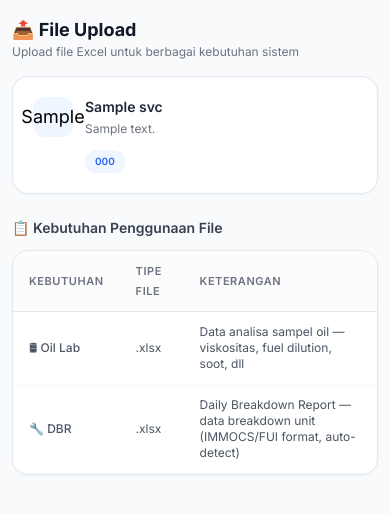
After one commit to yordanb/fui_frontend, a Flask app: template templates/upload.html in a window 390 px wide. The commit adds this page. Shown: the top 514 px of the page. Run offline with Flask 3, Linux system fonts and the light colour scheme; the template is opened without the code that fills it: most values are stand-ins (such as "Sample title", 1, 10 or a date in 2020); some libraries are stand-ins or nearby versions.

Commit message:
feat: halaman upload file terpusat (/upload)
- Halaman /upload dengan pilihan service (Oil Lab, DBR)
- Card-based UI, klik service → muncul drop zone
- Drag & drop + click to browse
- Progress bar, result feedback (success/warning/error)
- Proxy ke masing-masing backend (oil-lab-api, dbr-api)
- Tabel kebutuhan file di bawah
- Navbar: tambah link Upload (desktop + mobile)

```diff
--- a/app.py
+++ b/app.py
@@ -6,6 +6,7 @@ from routes.main_routes import main_bp
 from routes.oil_lab import oil_bp
 from routes.dbr import dbr_bp
 from routes.api_proxy import api_proxy_bp
+from routes.upload import upload_bp
 
 app = Flask(__name__)
 app.secret_key = os.environ.get('SECRET_KEY', os.urandom(32).hex())
@@ -18,6 +19,7 @@ app.register_blueprint(fui_bp, url_prefix='/fui')
 app.register_blueprint(main_bp)
 app.register_blueprint(oil_bp)
 app.register_blueprint(dbr_bp)
+app.register_blueprint(upload_bp)
 app.register_blueprint(api_proxy_bp)
 
 @app.route('/')
--- /dev/null
+++ b/routes/upload.py
@@ -0,0 +1,60 @@
+import os, requests
+from flask import Blueprint, render_template, request, Response, session, redirect, url_for
+
+upload_bp = Blueprint('upload', __name__)
+
+SERVICES = {
+    'oil-lab': {
+        'label': '🛢 Oil Lab',
+        'description': 'Upload file analisa sampel oil (.xlsx)',
+        'accept': '.xlsx',
+        'endpoint': '/import/xlsx',
+        'method': 'POST',
+        'backend': os.environ.get('OIL_API', 'http://oil-lab-api:8008'),
+    },
+    'dbr': {
+        'label': '🔧 DBR',
+        'description': 'Upload Daily Breakdown Report (.xlsx)',
+        'accept': '.xlsx',
+        'endpoint': '/api/v1/import/excel',
+        'method': 'POST',
+        'backend': os.environ.get('DBR_API', 'http://dbr-api:8010'),
+    },
+}
+
+
+@upload_bp.route('/upload')
+def upload_page():
+    if 'token' not in session:
+        return redirect(url_for('auth.login_page'))
+    return render_template('upload.html', services=SERVICES)
+
+
+@upload_bp.route('/upload-api/<service>', methods=['POST'])
+def upload_proxy(service):
+    if 'token' not in session:
+        return {'error': 'unauthorized'}, 401
+
+    if service not in SERVICES:
+        return {'error': 'unknown service: ' + service}, 400
+
+    svc = SERVICES[service]
+    file = request.files.get('file')
+    if not file:
+        return {'error': 'no file uploaded'}, 400
+
+    url = svc['backend'] + svc['endpoint']
+
+    try:
+        resp = requests.post(
+            url,
+            files={'file': (file.filename, file.stream, file.content_type)},
+            timeout=120,
+        )
+        excluded = ('content-encoding', 'transfer-encoding', 'content-length', 'connection')
+        resp_headers = {k: v for k, v in resp.headers.items() if k.lower() not in excluded}
+        return Response(resp.content, status=resp.status_code, headers=resp_headers)
+    except requests.exceptions.ConnectionError:
+        return {'error': svc['label'] + ' backend unreachable'}, 502
+    except Exception as e:
+        return {'error': str(e)}, 500
--- a/templates/base.html
+++ b/templates/base.html
@@ -58,6 +58,7 @@
                     <a href="/oil-lab" class="nav-link px-3 py-2 rounded-lg text-sm font-medium {% if request.path == '/oil-lab' %}bg-blue-50 text-blue-700{% else %}text-gray-600 hover:bg-gray-100{% endif %}">Oil Lab</a>
                     <a href="/dbr" class="nav-link px-3 py-2 rounded-lg text-sm font-medium {% if request.path == '/dbr' %}bg-blue-50 text-blue-700{% else %}text-gray-600 hover:bg-gray-100{% endif %}">DBR</a>
                     <a href="/fui" class="nav-link px-3 py-2 rounded-lg text-sm font-medium {% if '/fui' in request.path and request.path != '/fui/create' %}bg-blue-50 text-blue-700{% else %}text-gray-600 hover:bg-gray-100{% endif %}">FUI</a>
+                    <a href="/upload" class="nav-link px-3 py-2 rounded-lg text-sm font-medium {% if request.path == '/upload' %}bg-blue-50 text-blue-700{% else %}text-gray-600 hover:bg-gray-100{% endif %}">Upload</a>
                     <a href="/fui/create" class="nav-link px-3 py-2 rounded-lg text-sm font-medium {% if '/fui/create' in request.path %}bg-blue-50 text-blue-700{% else %}text-gray-600 hover:bg-gray-100{% endif %}">+ New</a>
                     {% if session.user and 'ADMIN_TE' in session.user.roles %}
                     <a href="/users" class="nav-link px-3 py-2 rounded-lg text-sm font-medium {% if '/users' in request.path %}bg-blue-50 text-blue-700{% else %}text-gray-600 hover:bg-gray-100{% endif %}">Users</a>
@@ -85,6 +86,7 @@
             <a href="/oil-lab" class="block px-3 py-2.5 rounded-lg text-sm font-medium {% if request.path == '/oil-lab' %}bg-blue-50 text-blue-700{% else %}text-gray-600 hover:bg-gray-100{% endif %}">Oil Lab</a>
             <a href="/dbr" class="block px-3 py-2.5 rounded-lg text-sm font-medium {% if request.path == '/dbr' %}bg-blue-50 text-blue-700{% else %}text-gray-600 hover:bg-gray-100{% endif %}">DBR</a>
             <a href="/fui" class="block px-3 py-2.5 rounded-lg text-sm font-medium {% if '/fui' in request.path and request.path != '/fui/create' %}bg-blue-50 text-blue-700{% else %}text-gray-600 hover:bg-gray-100{% endif %}">FUI List</a>
+            <a href="/upload" class="block px-3 py-2.5 rounded-lg text-sm font-medium {% if request.path == '/upload' %}bg-blue-50 text-blue-700{% else %}text-gray-600 hover:bg-gray-100{% endif %}">Upload</a>
             <a href="/fui/create" class="block px-3 py-2.5 rounded-lg text-sm font-medium {% if '/fui/create' in request.path %}bg-blue-50 text-blue-700{% else %}text-gray-600 hover:bg-gray-100{% endif %}">New FUI</a>
             {% if session.user and 'ADMIN_TE' in session.user.roles %}
             <a href="/users" class="block px-3 py-2.5 rounded-lg text-sm font-medium {% if '/users' in request.path %}bg-blue-50 text-blue-700{% else %}text-gray-600 hover:bg-gray-100{% endif %}">Users</a>
--- /dev/null
+++ b/templates/upload.html
@@ -0,0 +1,261 @@
+{% extends "base.html" %}
+{% block title %}File Upload{% endblock %}
+{% block content %}
+<div class="mb-4">
+    <h1 class="text-lg font-bold text-gray-900">📤 File Upload</h1>
+    <p class="text-gray-500 text-xs">Upload file Excel untuk berbagai kebutuhan sistem</p>
+</div>
+
+<div class="grid grid-cols-1 md:grid-cols-2 lg:grid-cols-3 gap-4" id="serviceCards">
+    {% for key, svc in services.items() %}
+    <div class="card p-5 hover:shadow-md transition-shadow cursor-pointer group" onclick="selectService('{{ key }}')">
+        <div class="flex items-start gap-3">
+            <div class="w-10 h-10 rounded-xl bg-blue-50 flex items-center justify-center text-lg shrink-0 group-hover:bg-blue-100 transition-colors">
+                {{ svc.label.split(' ')[0] }}
+            </div>
+            <div class="flex-1 min-w-0">
+                <h3 class="text-sm font-semibold text-gray-800">{{ svc.label }}</h3>
+                <p class="text-xs text-gray-500 mt-0.5 leading-relaxed">{{ svc.description }}</p>
+                <div class="mt-2">
+                    <span class="badge bg-blue-50 text-blue-600 text-[10px]">{{ svc.accept }}</span>
+                </div>
+            </div>
+        </div>
+    </div>
+    {% endfor %}
+</div>
+
+<!-- Drop Zone (hidden until service selected) -->
+<div id="uploadArea" class="hidden mt-6">
+    <div class="card p-6">
+        <div class="flex items-center justify-between mb-4">
+            <div class="flex items-center gap-2">
+                <span id="selectedIcon" class="text-lg"></span>
+                <h2 class="text-sm font-semibold text-gray-800" id="selectedLabel"></h2>
+            </div>
+            <button onclick="deselectService()" class="text-xs text-gray-400 hover:text-gray-600">✕ Batal</button>
+        </div>
+
+        <div id="dropZone" class="border-2 border-dashed border-gray-300 rounded-xl p-8 text-center hover:border-blue-400 transition-colors cursor-pointer bg-gray-50/50">
+            <svg class="w-10 h-10 mx-auto text-gray-300 mb-3" fill="none" viewBox="0 0 24 24" stroke="currentColor" stroke-width="1.5">
+                <path stroke-linecap="round" stroke-linejoin="round" d="M7 16a4 4 0 01-.88-7.903A5 5 0 1115.9 6L16 6a5 5 0 011 9.9M15 13l-3-3m0 0l-3 3m3-3v12"/>
+            </svg>
+            <p class="text-sm text-gray-500" id="dropText">Drop file .xlsx di sini atau klik untuk browse</p>
+            <p class="text-xs text-gray-400 mt-1">Format: .xlsx maks. 50MB</p>
+            <input type="file" id="fileInput" accept=".xlsx" class="hidden" onchange="handleFileSelect(this.files[0])">
+        </div>
+
+        <!-- File info -->
+        <div id="fileInfo" class="hidden mt-4 flex items-center gap-3 p-3 bg-gray-50 rounded-lg text-sm">
+            <div class="w-8 h-8 bg-blue-100 rounded-lg flex items-center justify-center text-blue-600 shrink-0">
+                <svg class="w-4 h-4" fill="none" viewBox="0 0 24 24" stroke="currentColor" stroke-width="2">
+                    <path stroke-linecap="round" stroke-linejoin="round" d="M9 12h6m-6 4h6m2 5H7a2 2 0 01-2-2V5a2 2 0 012-2h5.586a1 1 0 01.707.293l5.414 5.414a1 1 0 01.293.707V19a2 2 0 01-2 2z"/>
+                </svg>
+            </div>
+            <div class="flex-1 min-w-0">
+                <div class="font-medium text-gray-800 truncate" id="fileName">-</div>
+                <div class="text-xs text-gray-400" id="fileSize">-</div>
+            </div>
+            <button onclick="startUpload()" id="uploadBtn" class="btn-primary text-xs py-2 px-4 shrink-0">Upload</button>
+        </div>
+
+        <!-- Progress -->
+        <div id="uploadProgress" class="hidden mt-4">
+            <div class="flex items-center gap-2 mb-2">
+                <div class="w-4 h-4 border-2 border-blue-600 border-t-transparent rounded-full animate-spin"></div>
+                <span class="text-sm text-gray-600" id="uploadStatus">Mengupload...</span>
+            </div>
+            <div class="w-full bg-gray-100 rounded-full h-2">
+                <div id="uploadBar" class="bg-blue-600 h-2 rounded-full transition-all duration-300" style="width:0%"></div>
+            </div>
+        </div>
+
+        <!-- Result -->
+        <div id="uploadResult" class="hidden mt-4 p-4 rounded-xl text-sm"></div>
+    </div>
+</div>
+
+<!-- Upload history / kebutuhan file -->
+<div class="mt-6">
+    <h2 class="text-sm font-semibold text-gray-700 mb-3">📋 Kebutuhan Penggunaan File</h2>
+    <div class="card overflow-hidden">
+        <table class="w-full text-sm">
+            <thead>
+                <tr>
+                    <th class="px-4 py-2.5 text-left border-b font-semibold text-gray-500 text-[11px] uppercase tracking-wider bg-gray-50/50">Kebutuhan</th>
+                    <th class="px-4 py-2.5 text-left border-b font-semibold text-gray-500 text-[11px] uppercase tracking-wider bg-gray-50/50">Tipe File</th>
+                    <th class="px-4 py-2.5 text-left border-b font-semibold text-gray-500 text-[11px] uppercase tracking-wider bg-gray-50/50">Keterangan</th>
+                </tr>
+            </thead>
+            <tbody class="text-xs text-gray-600">
+                <tr class="border-b border-gray-50">
+                    <td class="px-4 py-3 font-medium">🛢 Oil Lab</td>
+                    <td class="px-4 py-3">.xlsx</td>
+                    <td class="px-4 py-3">Data analisa sampel oil — viskositas, fuel dilution, soot, dll</td>
+                </tr>
+                <tr class="border-b border-gray-50">
+                    <td class="px-4 py-3 font-medium">🔧 DBR</td>
+                    <td class="px-4 py-3">.xlsx</td>
+                    <td class="px-4 py-3">Daily Breakdown Report — data breakdown unit (IMMOCS/FUI format, auto-detect)</td>
+                </tr>
+            </tbody>
+        </table>
+    </div>
+</div>
+{% endblock %}
+
+{% block extra_js %}
+<script>
+const SERVICES = {
+    {% for key, svc in services.items() %}
+    '{{ key }}': {
+        label: '{{ svc.label }}',
+        description: '{{ svc.description }}',
+        accept: '{{ svc.accept }}',
+        endpoint: '/upload-api/{{ key }}',
+    },
+    {% endfor %}
+};
+let selectedService = null;
+
+function selectService(key) {
+    selectedService = key;
+    const svc = SERVICES[key];
+    document.getElementById('serviceCards').classList.add('hidden');
+    document.getElementById('uploadArea').classList.remove('hidden');
+    document.getElementById('selectedIcon').textContent = svc.label.split(' ')[0];
+    document.getElementById('selectedLabel').textContent = svc.label;
+    document.getElementById('dropText').textContent = `Upload ${svc.label} — drop file ${svc.accept} atau klik`;
+}
+
+function deselectService() {
+    selectedService = null;
+    document.getElementById('serviceCards').classList.remove('hidden');
+    document.getElementById('uploadArea').classList.add('hidden');
+    resetUploadUI();
+}
+
+// ---- Drag & Drop ----
+const dropZone = document.getElementById('dropZone');
+dropZone.addEventListener('click', function() { document.getElementById('fileInput').click(); });
+dropZone.addEventListener('dragover', function(e) {
+    e.preventDefault();
+    dropZone.classList.add('border-blue-500', 'bg-blue-50/30');
+});
+dropZone.addEventListener('dragleave', function() {
+    dropZone.classList.remove('border-blue-500', 'bg-blue-50/30');
+});
+dropZone.addEventListener('drop', function(e) {
+    e.preventDefault();
+    dropZone.classList.remove('border-blue-500', 'bg-blue-50/30');
+    const file = e.dataTransfer.files[0];
+    if (file) showFileInfo(file);
+});
+
+function handleFileSelect(file) {
+    if (file) showFileInfo(file);
+}
+
+function showFileInfo(file) {
+    document.getElementById('fileInfo').classList.remove('hidden');
+    document.getElementById('fileName').textContent = file.name;
+    document.getElementById('fileSize').textContent = formatSize(file.size);
+    window._selectedFile = file;
+}
+
+function formatSize(bytes) {
+    if (bytes < 1024) return bytes + ' B';
+    if (bytes < 1024 * 1024) return (bytes / 1024).toFixed(1) + ' KB';
+    return (bytes / (1024 * 1024)).toFixed(1) + ' MB';
+}
+
+function resetUploadUI() {
+    document.getElementById('fileInput').value = '';
+    document.getElementById('fileInfo').classList.add('hidden');
+    document.getElementById('uploadProgress').classList.add('hidden');
+    document.getElementById('uploadResult').classList.add('hidden');
+    document.getElementById('uploadBar').style.width = '0%';
+    window._selectedFile = null;
+}
+
+// ---- Upload ----
+function startUpload() {
+    const file = window._selectedFile;
+    if (!file) return;
+    if (!file.name.endsWith('.xlsx')) {
+        showResult('error', 'Hanya file .xlsx yang diterima');
+        return;
+    }
+
+    const svc = SERVICES[selectedService];
+
+    document.getElementById('uploadProgress').classList.remove('hidden');
+    document.getElementById('uploadResult').classList.add('hidden');
+    document.getElementById('uploadStatus').textContent = 'Uploading ' + file.name + '...';
+    document.getElementById('uploadBar').style.width = '20%';
+    document.getElementById('dropZone').classList.add('pointer-events-none', 'opacity-40');
+    document.getElementById('uploadBtn').disabled = true;
+
+    const formData = new FormData();
+    formData.append('file', file);
+
+    fetch(svc.endpoint, {
+        method: 'POST',
+        body: formData,
+    })
+    .then(function(resp) { document.getElementById('uploadBar').style.width = '90%'; return resp.json(); })
+    .then(function(result) {
+        document.getElementById('uploadBar').style.width = '100%';
+
+        if (result.status === 'success' || result.status === 'ok') {
+            var msg = '<strong class="text-sm">✅ Upload Berhasil</strong><br>' +
+                      (result.filename || file.name) + '<br>';
+            if (result.total_rows) msg += '<span class="font-semibold">' + result.total_rows + '</span> baris di-import';
+            if (result.inserted) msg += ' (' + result.inserted + ' baru';
+            if (result.updated) msg += ', ' + result.updated + ' updated';
+            msg += (result.skipped ? ', ' + result.skipped + ' skip' : '') + ')';
+            showResult('success', msg);
+        } else if (result.status === 'duplicate_file') {
+            showResult('warning',
+                '<strong>⚠️ File Duplikat</strong><br>' +
+                result.filename + ' — sudah pernah diupload (' + (result.total_rows || '?') + ' baris)'
+            );
+        } else if (result.status === 'empty_file') {
+            showResult('error',
+                '<strong>⚠️ File Kosong / Format Tidak Cocok</strong><br>' +
+                'Tidak ada data bisa dipastikan format .xlsx sesuai.'
+            );
+        } else if (result.error) {
+            showResult('error', 'Error: ' + result.error);
+        } else {
+            showResult('info', JSON.stringify(result, null, 2));
+        }
+
+        setTimeout(function() {
+            document.getElementById('uploadProgress').classList.add('hidden');
+            document.getElementById('dropZone').classList.remove('pointer-events-none', 'opacity-40');
+            document.getElementById('uploadBtn').disabled = false;
+        }, 3000);
+    })
+    .catch(function(err) {
+        showResult('error', 'Error: ' + err.message);
+        document.getElementById('uploadProgress').classList.add('hidden');
+        document.getElementById('dropZone').classList.remove('pointer-events-none', 'opacity-40');
+        document.getElementById('uploadBtn').disabled = false;
+    });
+}
+
+function showResult(type, html) {
+    var el = document.getElementById('uploadResult');
+    el.classList.remove('hidden');
+    var colors = {
+        success: 'bg-green-50 text-green-800 border border-green-200',
+        warning: 'bg-yellow-50 text-yellow-800 border border-yellow-200',
+        error: 'bg-red-50 text-red-800 border border-red-200',
+        info: 'bg-blue-50 text-blue-800 border border-blue-200',
+    };
+    el.className = 'mt-4 p-4 rounded-xl text-sm ' + (colors[type] || colors.info);
+    el.innerHTML = html;
+}
+</script>
+{% endblock %}
```
